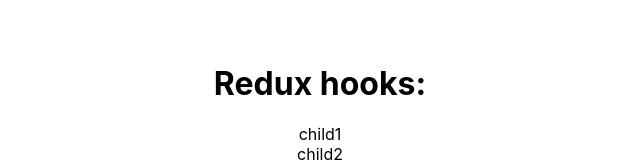
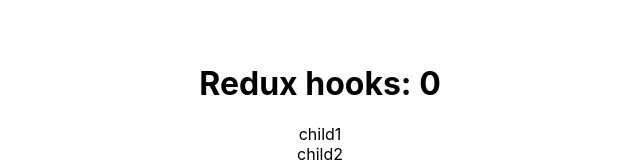
Before and after one commit to Bubblecrown/Practice-React, a React (Create React App) app: page / in a window 1280 px wide. Shown: the top 162 px of the page, without its empty margins (320-960 px from the left). Built offline with nearby package versions, Linux system fonts and the light colour scheme.

Commit message:
finish: call global variable

```diff
--- a/src/App.js
+++ b/src/App.js
@@ -3,14 +3,16 @@ import "./components/styleComponents/style.css";
 import Child1 from "./components/redux/Child1";
 import Child2 from "./components/redux/Child2";
 import Child3 from "./components/redux/Child3";
+import { useSelector } from "react-redux/es/exports";
 
 export default () => {
   // LocalState
   // const [count, setCount] = useState(0)
+  const appReducer = useSelector(({appReducer}) => appReducer)
   return (
     <div>
       <div className="container">
-        <h1>Redux hooks: </h1>
+        <h1>Redux hooks: {appReducer.count}</h1>
         <Child1 />
         <Child2 />
         <Child3 />
--- a/src/index.js
+++ b/src/index.js
@@ -9,7 +9,7 @@ import { Provider } from "react-redux";
 import { legacy_createStore as createStore, applyMiddleware } from "redux";
 import logger from "redux-logger";
 import thunk from "redux-thunk";
-import reducers from "./reducers";
+import reducers from "./reducers/index";
 // redux end
 
 // 1. store -- global variable บรรจุ reducer
```
